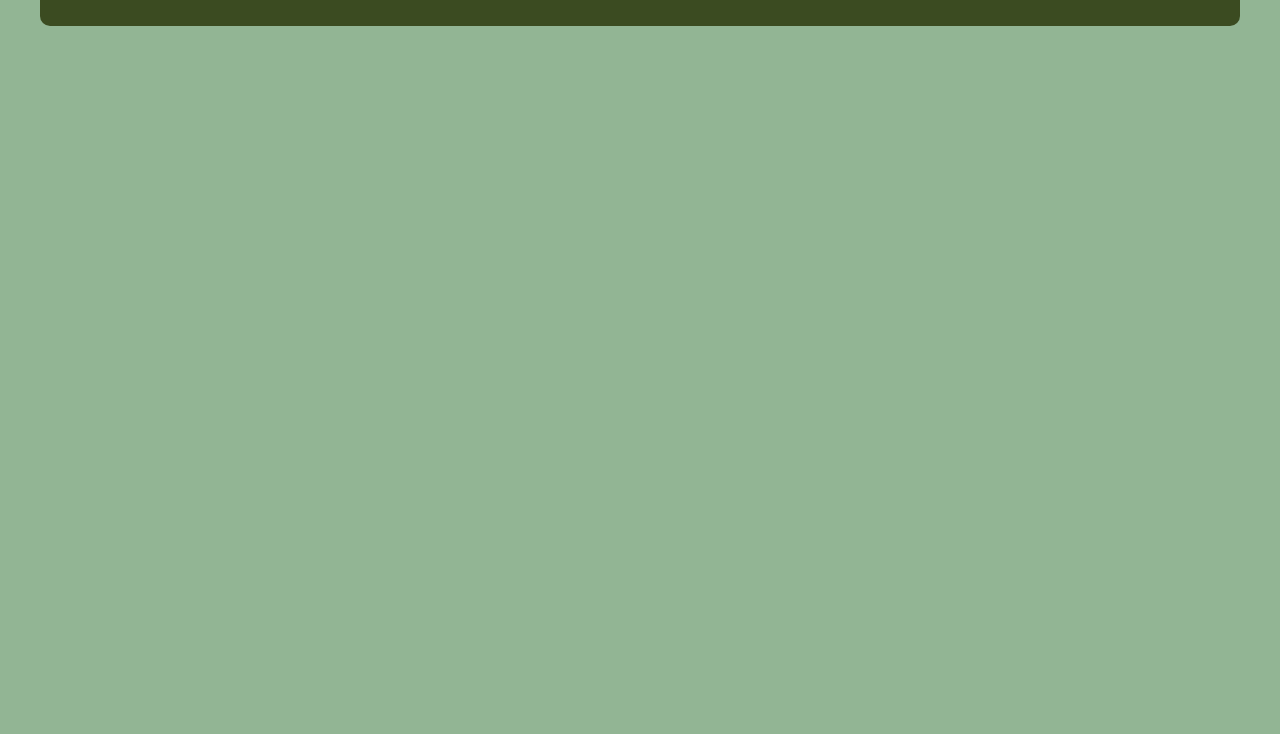
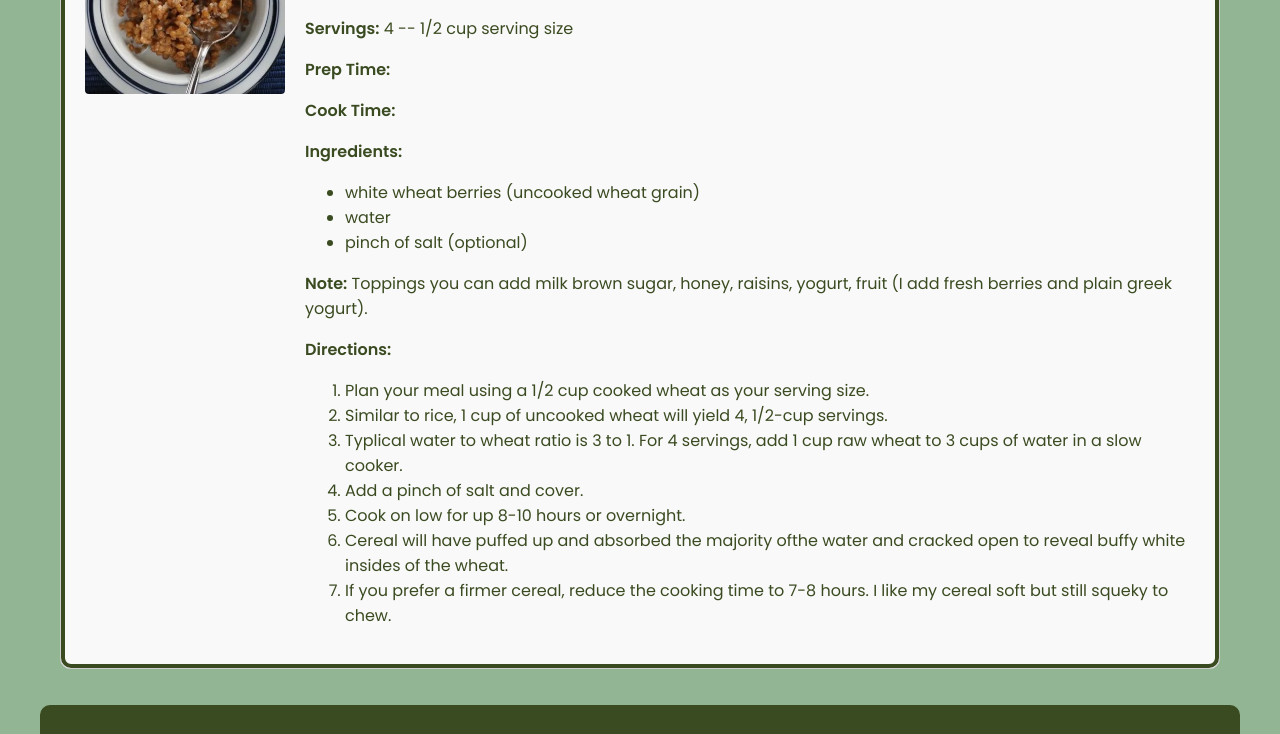
Before and after one commit to lasobieralski/wdd131, a website with bundled scripts: page sugarsense/ssrecipes.html in a window 1280 px wide. Shown: the part 520-1254 px from the top of the page. Before the commit the page ends 800 px from the top, so only its background shows below. Built offline with nearby package versions, Linux system fonts and the light colour scheme.

Commit message:
updated some code

```diff
--- a/sugarsense/ssrecipe.mjs
+++ b/sugarsense/ssrecipe.mjs
@@ -1,3 +1,4 @@
+//ssrecipe.mjs page
 const recipes = [
 	{
 		Author: [
@@ -204,7 +205,7 @@ const recipes = [
 	},
 	{
 		Author: [
-			todaysmama.com/food/slow-cooker-cracked-wheat-recipe
+			"todaysmama.com/food/slow-cooker-cracked-wheat-recipe"
 		],
 		name: "Slow Cooker Cracked Wheat Cereal",
 		tags: ["Cereal, Whole Wheat, Breakfast"],
--- a/sugarsense/ssrecipes.js
+++ b/sugarsense/ssrecipes.js
@@ -1,3 +1,4 @@
+//ssrecipes.js page
 import recipes from './ssrecipe.mjs';
 
 // Convert tags from string to array for easier handling
@@ -30,12 +31,15 @@ function tagsTemplate(tags) {
 function recipeTemplate(recipe) {
     return `
         <figure class="recipe">
+  <div class="recipe-container">
+    <div class="recipe-image">
       <img src="${recipe.image}" alt="Image of ${recipe.name}" />
-            <figcaption>
+    </div>
+    <div class="recipe-details">
       <ul class="recipe__tags">
         ${tagsTemplate(recipe.tags)}
       </ul>
-                <h2><a href="#">${recipe.name}</a></h2>
+      <h2>${recipe.name}</h2>
       <p><strong>Servings:</strong> ${recipe.servings}</p>
       <p><strong>Prep Time:</strong> ${recipe.prepTime}</p>
       <p><strong>Cook Time:</strong> ${recipe.cookTime}</p>
@@ -48,8 +52,10 @@ function recipeTemplate(recipe) {
       <ol>
           ${recipe.directions.map(step => `<li>${step}</li>`).join('')}
       </ol>
-            </figcaption>
+    </div>
+  </div>
 </figure>
+
     `;
 }
 
--- a/sugarsense/styles/contact.css
+++ b/sugarsense/styles/contact.css
@@ -4,7 +4,7 @@
   max-width: 600px;
   margin: 40px auto;
   background: #f9f9f9;
-  border: 1px solid #ddd;
+  border: 3px solid var(--primary-color);
   border-radius: 10px;
   box-shadow: 0 4px 8px rgba(0,0,0,0.1);
 }
@@ -48,7 +48,7 @@
 #contact-form-section button {
   padding: 10px 20px;
   background: var(--primary-color);
-  color: black;
+  color: var(--accent3-color);
   border: none;
   border-radius: 5px;
   font-size: 1rem;
--- a/sugarsense/styles/site-plan.css
+++ b/sugarsense/styles/site-plan.css
@@ -31,18 +31,22 @@ body {
 }
 :root {
   /* change the values below to your colors from your palette */
-  --primary-color: #788982;
-  --secondary-color: #5BA5AE;
+  --primary-color: rgb(59, 75, 33);
+  --secondary-color: #788982;
   --accent1-color: #92B594;
-  --accent2-color: #ADE2EB;
-  --accent3-color: #3BBACE;
+  --accent2-color: rgb(0, 162, 255);
+  --accent3-color: rgb(240, 227, 211);
+  --primary-font: "Poppins", sans-serif;
+  --secondary-font: "Amatic SC", cursive;
+  --third-font: Arial, Helvetica, sans-serif;
+  --fourth-font:"Roboto";
 
 
 
   /* change the values below to your chosen font(s) */
   --heading-font: "Poppins", sans-serif;
   h4 {
-    color: black;
+    color: var(black);
   }
   --paragraph-font: "Roboto", sans-serif;
 
@@ -50,15 +54,15 @@ body {
   --headline-color-on-white: var(
     --primary-color
   ); /* headlines on a white background */
-  --headline-color-on-color: black; /* headlines on a colored background */
+  --headline-color-on-color: var(--accent3-color); /* headlines on a colored background */
   --paragraph-color-on-white: black;
    /* paragraph text on a white background */
-  --paragraph-color-on-color: black; /* paragraph text on a colored background */
+  --paragraph-color-on-color: var(--accent3-color); /* paragraph text on a colored background */
   --paragraph-background-color: var(--primary-color);
   --nav-link-color: black;
   --nav-background-color: var(--accent1-color);
   --nav-hover-link-color: white;
-  --nav-hover-background-color: var(--accent3-color);
+  --nav-hover-background-color: var(--accent2-color);
 }
 img {
   border: 3px solid rgb(59, 75, 33);
--- a/sugarsense/styles/ssrecipe.css
+++ b/sugarsense/styles/ssrecipe.css
@@ -40,3 +40,35 @@ hr.divider {
   margin-bottom: 20px;
   width: 100%;
 }
+.recipe {
+  /* You can keep figure styles if you have any, but not mandatory here */
+  margin: 1em 0;
+  border: 1px solid #ccc;
+  border-radius: 10px;
+  background: #f9f9f9;
+}
+
+.recipe-container {
+  display: flex;
+  flex-direction: row; /* Image on the left, details on the right */
+  align-items: flex-start;
+  gap: 20px; /* Space between the image and details */
+  padding: 20px;
+  border: 4px solid var(--primary-color);
+  border-radius: 10px;
+}
+
+.recipe-image img {
+  max-width: 200px;
+  height: auto;
+  border-radius: 4px;
+  display: block;
+}
+
+.recipe-details {
+  flex: 1; /* This lets the details section take up remaining space */
+}
+
+.recipe-details h2 {
+  margin-top: 0;
+}
```
Also changed, not shown: sugarsense/contactme.html (+2 -2 lines), sugarsense/ssindex.html (+1 -0 lines), sugarsense/ssrecipes.html (+1 -0 lines). Lines whose indentation alone changed are shown as unchanged.
